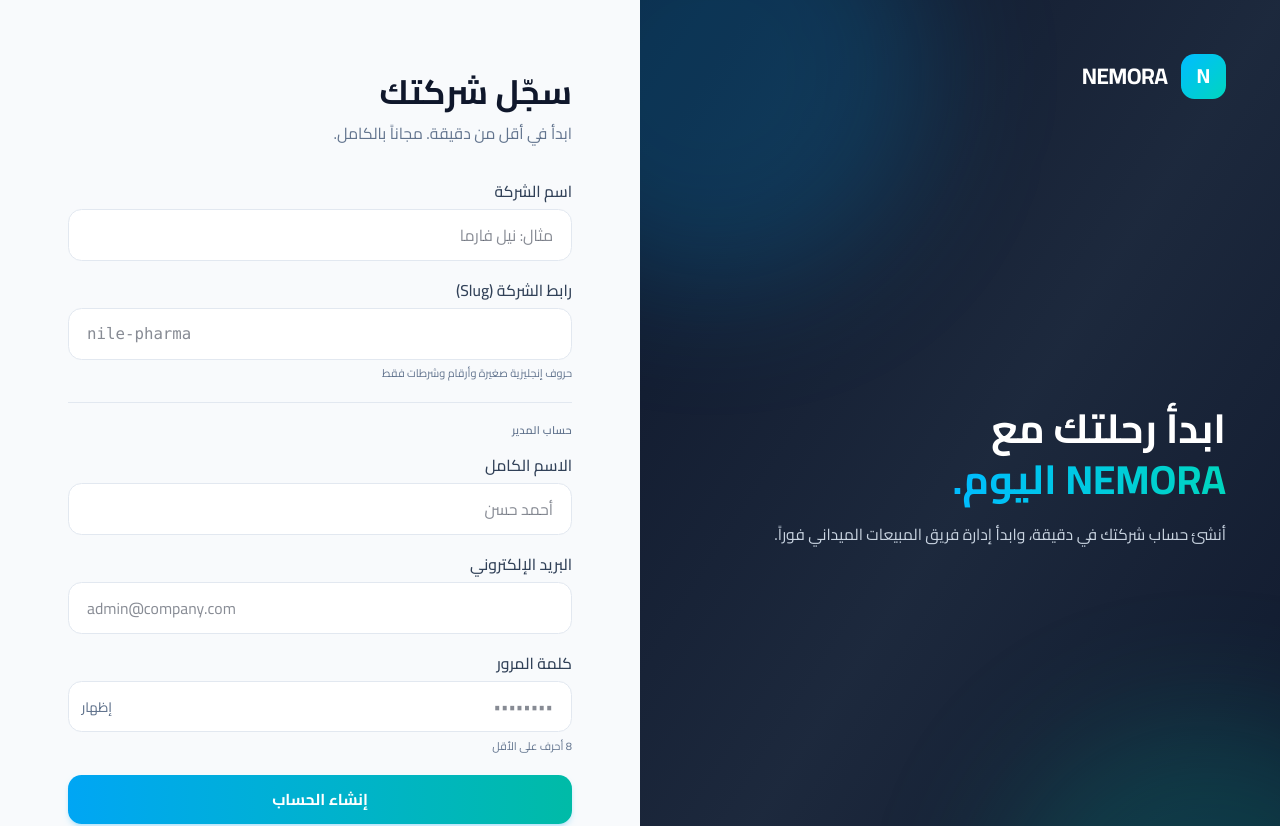
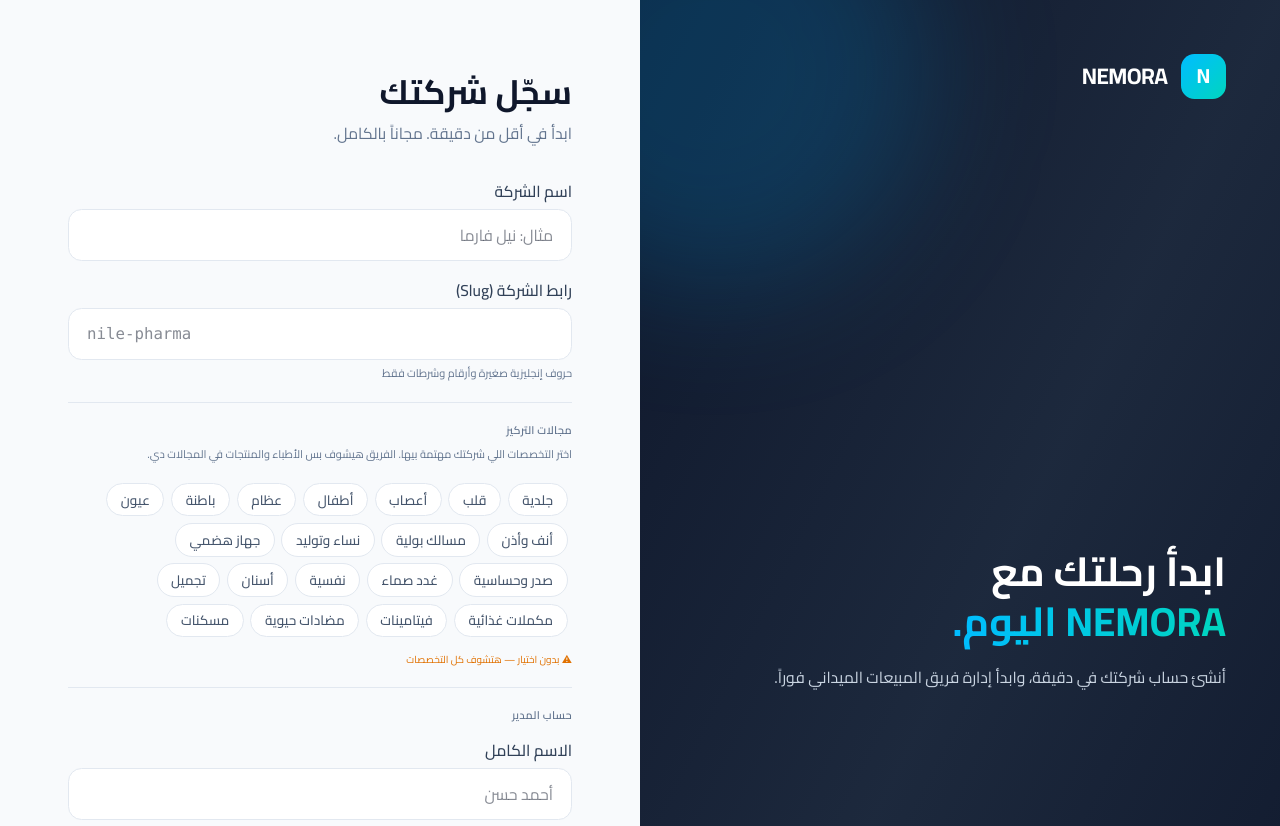
Before and after one commit to JasonWade45/Nemora, a Next.js app: page /signup in a window 1280 px wide. Shown: the top 826 px of the page. Built offline with nearby package versions, Linux system fonts and the light colour scheme.

Commit message:
Add focus areas frontend to signup

```diff
--- a/src/app/signup/page.tsx
+++ b/src/app/signup/page.tsx
@@ -4,6 +4,14 @@
 import { useRouter } from "next/navigation";
 import Link from "next/link";
 import { signup } from "@/lib/api";
+
+const FOCUS_AREA_OPTIONS = [
+  "جلدية", "قلب", "أعصاب", "أطفال", "عظام", "باطنة",
+  "عيون", "أنف وأذن", "مسالك بولية", "نساء وتوليد",
+  "جهاز هضمي", "صدر وحساسية", "غدد صماء", "نفسية",
+  "أسنان", "تجميل", "مكملات غذائية", "فيتامينات",
+  "مضادات حيوية", "مسكنات",
+];
 
 export default function SignupPage() {
   const router = useRouter();
@@ -12,6 +20,7 @@
   const [fullName, setFullName] = useState("");
   const [email, setEmail] = useState("");
   const [password, setPassword] = useState("");
+  const [focusAreas, setFocusAreas] = useState<string[]>([]);
   const [showPassword, setShowPassword] = useState(false);
   const [loading, setLoading] = useState(false);
   const [error, setError] = useState<string | null>(null);
@@ -33,6 +42,12 @@
     }
   }
 
+  function toggleFocusArea(area: string) {
+    setFocusAreas((prev) =>
+      prev.includes(area) ? prev.filter((x) => x !== area) : [...prev, area]
+    );
+  }
+
   async function handleSubmit(e: React.FormEvent) {
     e.preventDefault();
     setLoading(true);
@@ -45,6 +60,7 @@
         admin_full_name: fullName.trim(),
         admin_email: email.trim().toLowerCase(),
         admin_password: password,
+        focus_areas: focusAreas,
       });
 
       if (typeof window !== "undefined" && data.access_token) {
@@ -154,6 +170,46 @@
               </p>
             </div>
 
+            {/* Focus Areas */}
+            <div className="border-t border-slate-200 pt-4">
+              <div className="text-[11px] font-semibold text-slate-500 mb-1 uppercase tracking-wide">
+                مجالات التركيز
+              </div>
+              <p className="text-[11px] text-slate-500 mb-3">
+                اختر التخصصات اللي شركتك مهتمة بيها. الفريق هيشوف بس الأطباء والمنتجات في المجالات دي.
+              </p>
+              <div className="flex flex-wrap gap-1.5 max-h-48 overflow-y-auto p-1">
+                {FOCUS_AREA_OPTIONS.map((area) => {
+                  const active = focusAreas.includes(area);
+                  return (
+                    <button
+                      key={area}
+                      type="button"
+                      onClick={() => toggleFocusArea(area)}
+                      className={`inline-flex items-center gap-1 px-3 py-1.5 rounded-full text-xs font-medium transition border ${
+                        active
+                          ? "bg-sky-500 text-white border-sky-500"
+                          : "bg-white text-slate-600 border-slate-200 hover:border-sky-300"
+                      }`}
+                    >
+                      {active && "✓ "}
+                      {area}
+                    </button>
+                  );
+                })}
+              </div>
+              {focusAreas.length === 0 ? (
+                <p className="text-[10px] text-amber-600 mt-2">
+                  ⚠ بدون اختيار — هتشوف كل التخصصات
+                </p>
+              ) : (
+                <p className="text-[10px] text-teal-600 mt-2 font-medium">
+                  ✓ اخترت {focusAreas.length} تخصص
+                </p>
+              )}
+            </div>
+
+            {/* Admin Account */}
             <div className="border-t border-slate-200 pt-4">
               <div className="text-[11px] font-semibold text-slate-500 mb-3 uppercase tracking-wide">
                 حساب المدير
--- a/src/lib/api.ts
+++ b/src/lib/api.ts
@@ -672,6 +672,7 @@
   admin_full_name: string;
   admin_email: string;
   admin_password: string;
+  focus_areas: string[];
 };
 
 export type SignupResponse = {
```
